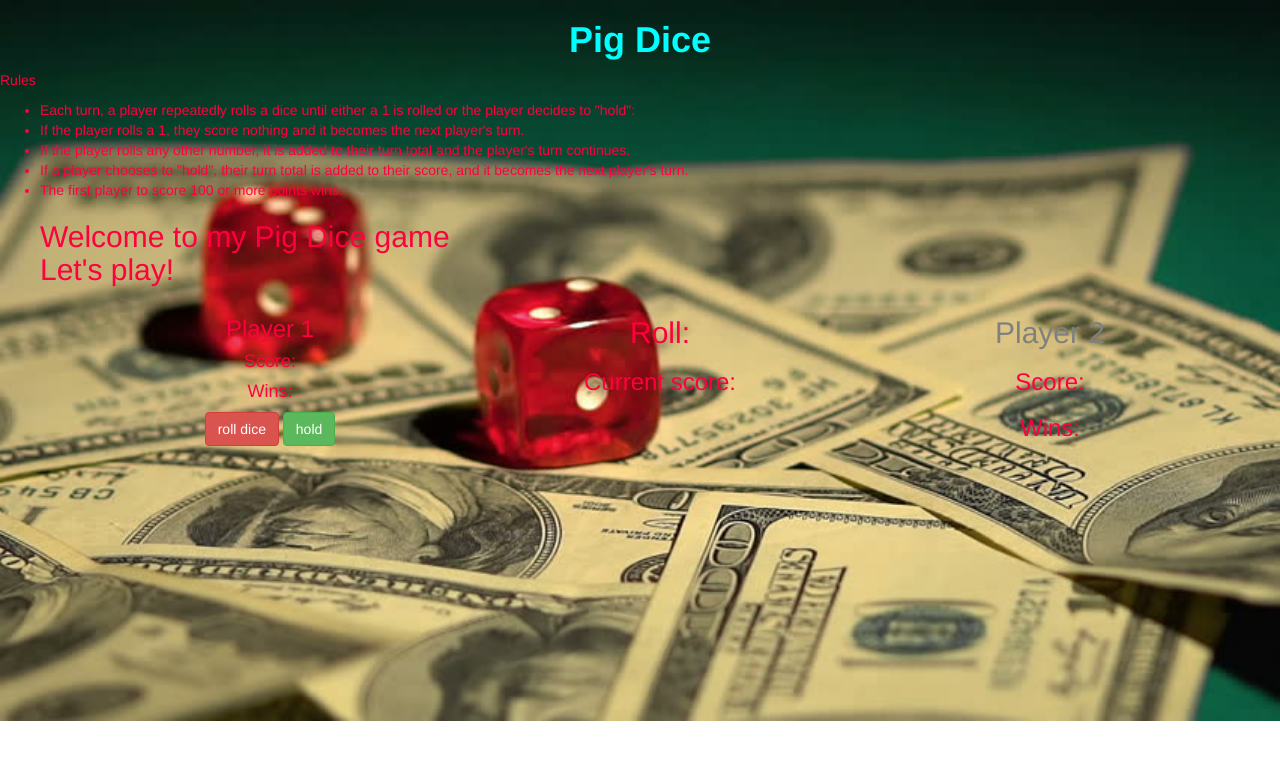
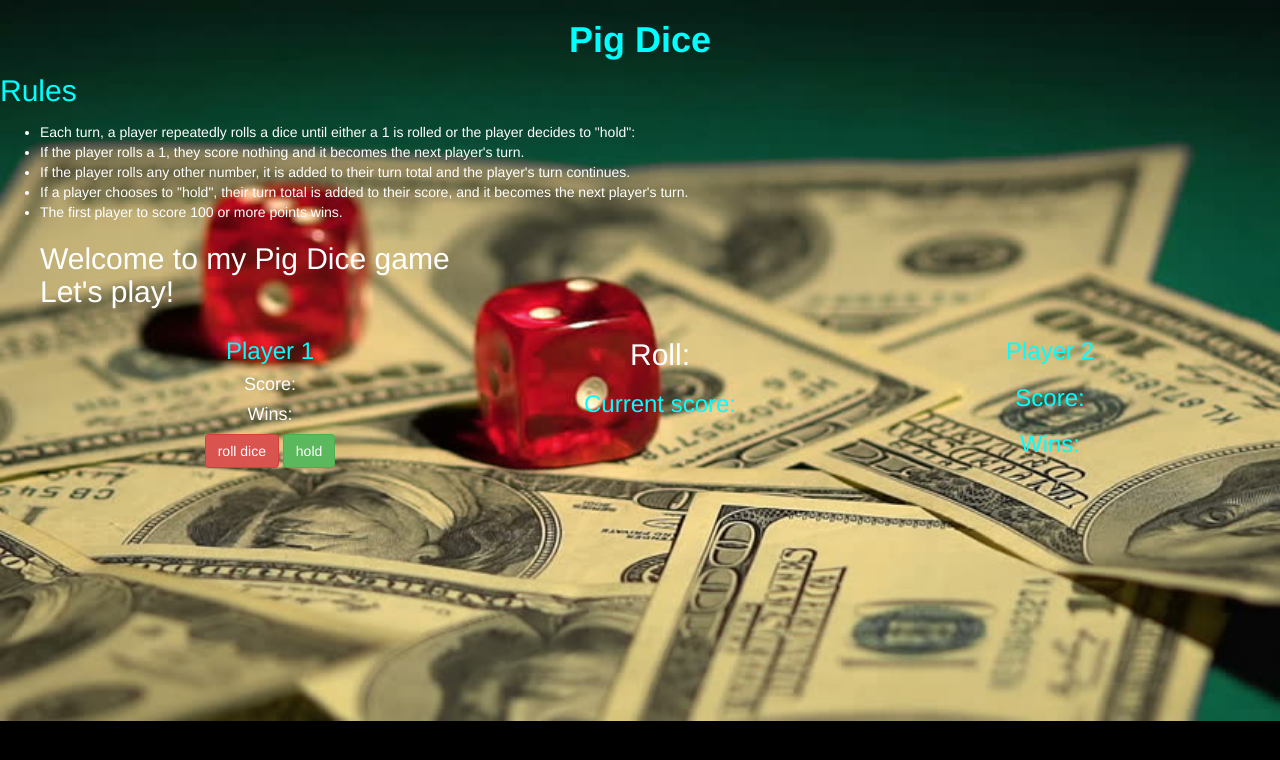
Before and after one commit to Vinny69/Pig-dice, a plain HTML site: page index.html in a window 1280 px wide. Drawn offline with Linux system fonts and the light colour scheme.

Commit message:
modified ui

```diff
--- a/css/styles.css
+++ b/css/styles.css
@@ -25,4 +25,18 @@ body {
   background-repeat: no-repeat;
   background-size: cover;
   color: #ff003e;
+  background-color: black;
 }
+li,h2{
+  color: white;
+}
+p{
+  font-size: 30px;
+  color: aqua;
+}
+h4{
+  color: white;
+}
+h3{
+  color: aqua;
+}
--- a/index.html
+++ b/index.html
@@ -41,7 +41,7 @@
         <h3>Current score: <span id="current"></span></h3>
       </div>
       <div class="col-md-4">
-        <h2 id="player2">Player 2</h2>
+        <h3 id="player2">Player 2</h3>
         <h3>Score: <span id="player2score"></span></h3>
         <h3>Wins: <span id="player2wins"></span></h3>
         <div id="player2buttons">
```
Also changed, not shown: game.html (deleted).
